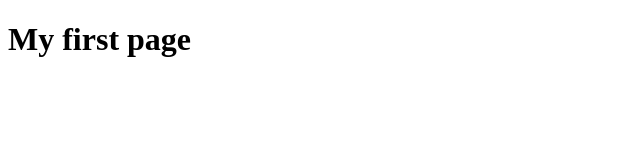
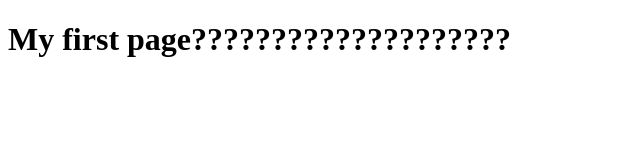
Before and after one commit to Patryk-Buczkowski/my-first-repository, a plain HTML site: page index.html in a window 1280 px wide. Shown: the whole page, without its empty margins (0-640 px from the left). Drawn offline with Linux system fonts and the light colour scheme.

Commit message:
Update index.html

```diff
--- a/index.html
+++ b/index.html
@@ -7,6 +7,6 @@
     <title>Document</title>
 </head>
 <body>
-    <h1>My first page</h1>
+    <h1>My first page????????????????????</h1>
 </body>
 </html>
```
